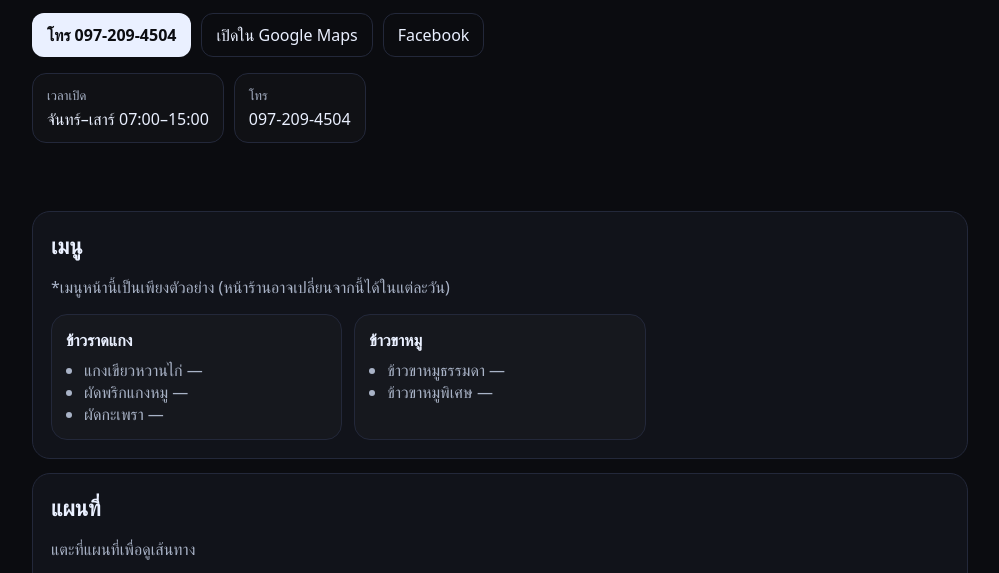
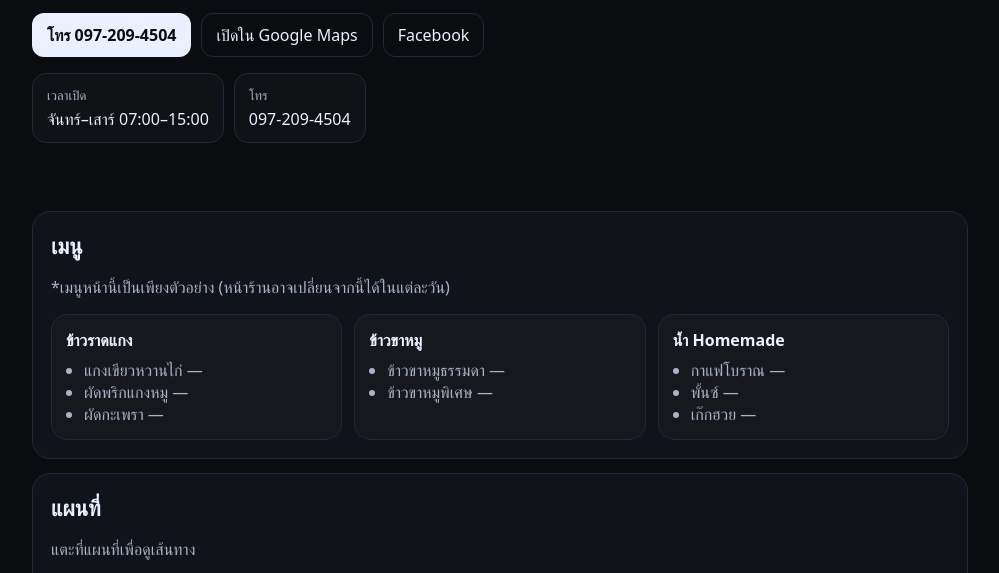
Before and after one commit to korawichkavee/khaochang-kitchen, a plain HTML site: page index.html in a window 1280 px wide. Shown: the part 186-759 px from the top of the page, without its empty margins (140-1139 px from the left). Drawn offline with Linux system fonts and the light colour scheme.

Commit message:
Fix HTML encoding issues in index.html

```diff
--- a/index.html
+++ b/index.html
@@ -72,6 +72,15 @@
           </ul>
         </div>
 
+        <div class="tile">
+          <h3> น้ำ Homemade</h3>
+          <ul>
+            <li>กาแฟโบราณ <span class="price">—</span></li>
+            <li>พั้นซ์  <span class="price">—</span></li>
+            <li>เก๊กฮวย   <span class="price">—</span></li>
+          </ul>
+        </div>
+
       </div>
     </section>
 
```
